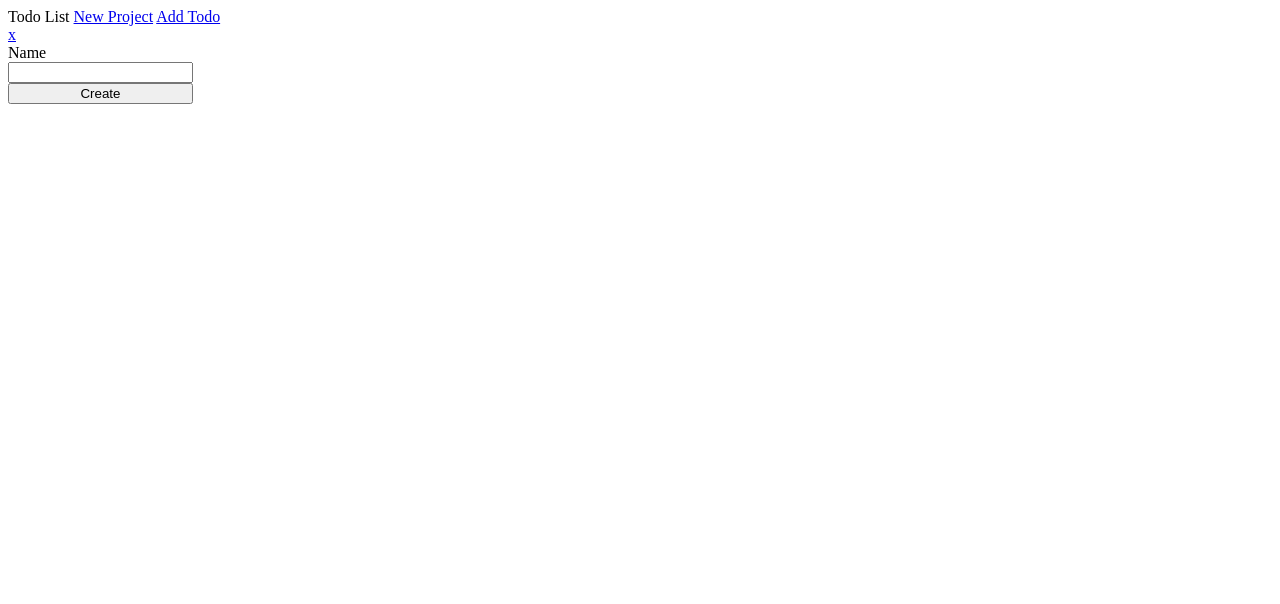
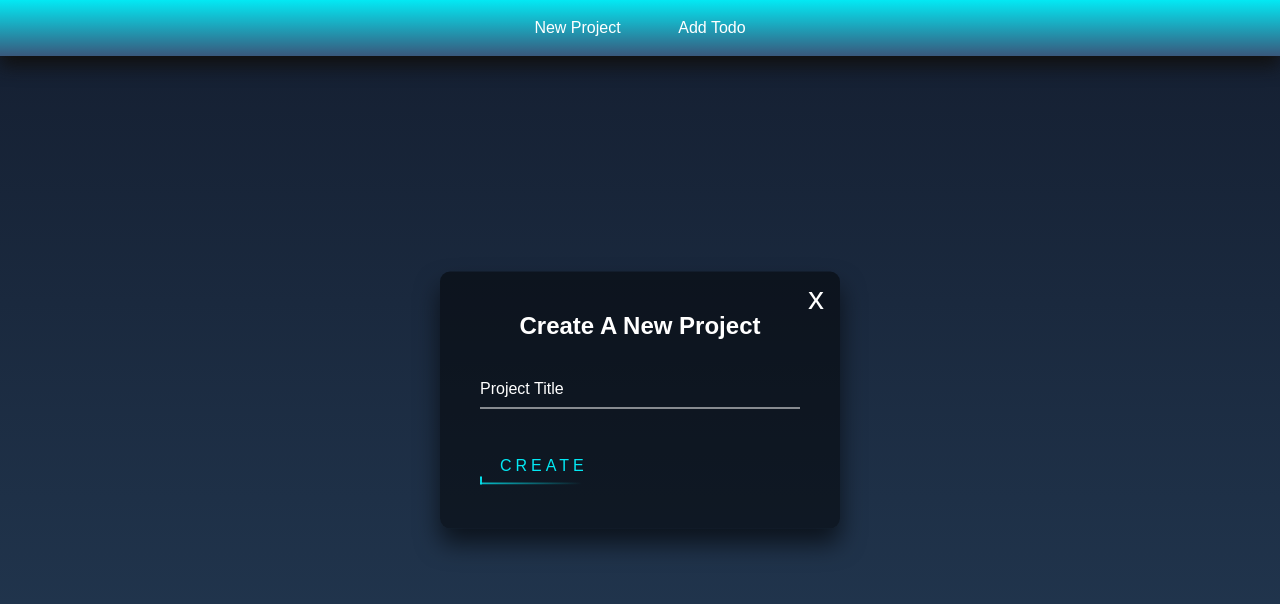
Before and after one commit to Miguelus373/Todo-List, a website built with webpack: page dist/index.html in a window 1280 px wide. Both pictures are taken after a click on the link "New Project". Built offline with nearby package versions, Linux system fonts and the light colour scheme.

Commit message:
Implement styles from branch-a

```diff
--- a/src/form-load.js
+++ b/src/form-load.js
@@ -1,26 +1,44 @@
 const formLoad = (form, container, projects) => {
   if (form === 'todo') {
     container.innerHTML = `
-      <form class="form">
-        <a href="#" class="close">x</a>
-        <label for="todo">Title</label>
-        <input type="text" name="todo" >
-        <label for="description">Description</label>
-        <input type="text" name="description" >
-        <label for="dueDate">Due Date</label>
+    <div class="login-box">
+    <h2>Add New Todo</h2>
+    <a href="#" class="close">x</a>
+    <form>
+      <div class="user-box">
+        <input type="text" name="todo" required="">
+        <label>Project Title</label>
+      </div>
+      <div class="user-box">
+        <input type="text" name="description" required="">
+        <label>Description</label>
+      </div>
+      <div class="user-box">
         <input type="date" name="dueDate" >
-        <label>Set Priority</label>
-        <select>
-        <option>High priority</option>
-        <option>Mid priority</option>
-        <option selected>Low priority</option>
+        <label>Due Date</label>
+      </div>
+      <div class="select">
+      <select name="slct">
+      <option selected disabled>Set the priorty </option>
+      <option value="1">High</option>
+      <option value="2">Medium</option>
+      <option value="3">Low</option>
+      </select>
+      </div>
+      <div class="select">
+        <select name="slct" id="projects">
+          <option selected disabled>Select a project</option>
         </select>
-        <label>Select a Project</label>
-        <select id="projects">
-        </select>
-        </form>
-      <button type="button" id="add">Add</button>
-    `;
+      </div>
+      <a href="#" id="add">
+        <span></span>
+        <span></span>
+        <span></span>
+        <span></span>
+        Add
+      </a>
+    </form>
+    </div>`;
 
     const select = document.getElementById('projects');
 
@@ -32,12 +50,23 @@ const formLoad = (form, container, projects) => {
     });
   } else if (form === 'project') {
     container.innerHTML = `
-    <form class="form">
-      <a href="#" class="close">x</a>
-      <label for="name">Name</label>
-      <input type="text" name="name" >
-      <button type="button" id="create">Create</button>
+    <div class="login-box">
+    <a href="#" class="close">x</a>
+    <h2>Create A New Project</h2>
+    <form>
+      <div class="user-box">
+        <input type="text" name="name" required="">
+        <label>Project Title</label>
+      </div>
+      <a href="#" id="create">
+        <span></span>
+        <span></span>
+        <span></span>
+        <span></span>
+        Create
+      </a>
     </form>
+    </div>
     `;
   }
 };
--- a/src/index.js
+++ b/src/index.js
@@ -8,11 +8,8 @@ const addTodo = document.getElementById('add-todo');
 const newProjet = document.getElementById('new-project');
 const formContainer = document.getElementById('form-container');
 
-const projectList = ['Global'];
-const todoList = [];
-
-setStorage('projectList', projectList);
-setStorage('todoList', todoList);
+const projectList = setStorage('projectList', ['Global']);
+const todoList = setStorage('todoList', []);
 
 addTodo.addEventListener('click', () => {
   form('todo', formContainer, useStorage('projectList'));
--- a/src/set-storage.js
+++ b/src/set-storage.js
@@ -3,7 +3,10 @@ import storage from './use-storage';
 const setStorage = (item, array) => {
   if (storage(item) === null) {
     storage(item, array);
+    return array;
   }
+
+  return storage(item);
 };
 
 export { setStorage as default };
--- a/src/styles.css
+++ b/src/styles.css
@@ -1,3 +1,33 @@
+html {
+  height: 100%;
+}
+body {
+  margin:0;
+  padding:0;
+  font-family: sans-serif;
+  background: linear-gradient(#141e30, #243b55);
+}
+
+nav {
+  box-sizing: border-box;
+  width: 100%;
+  background: linear-gradient(#03e9f4, #39587c);
+  padding: 0.6rem 1rem;
+  display: flex;
+  justify-content: center;
+  box-shadow: 0 10px 18px #111;
+  position: fixed;
+  top: 0;
+}
+
+.nav-item {
+  color: white;
+  text-decoration: none;
+  padding: 0.6rem 0.8rem;
+  margin: 0 1rem;
+  border-radius: 4px;
+}
+
 #form-container {
   display: none;
 }
@@ -11,3 +41,228 @@
   flex-direction: column;
   /* text-align: center; */
 }
+
+.login-box {
+  position: absolute;
+  top: 50%;
+  left: 50%;
+  width: 400px;
+  padding: 40px;
+  transform: translate(-50%, -50%);
+  background: rgba(0,0,0,.5);
+  box-sizing: border-box;
+  box-shadow: 0 15px 25px rgba(0,0,0,.6);
+  border-radius: 10px;
+}
+
+.login-box h2 {
+  margin: 0 0 30px;
+  padding: 0;
+  color: #fff;
+  text-align: center;
+}
+
+.login-box .user-box {
+  position: relative;
+}
+
+.login-box .close {
+  position: absolute;
+  top: 0.5rem;
+  right: 0.5rem;
+  color: white;
+  text-decoration: none;
+  font-size: 2rem;
+  padding: 0 0.5rem;
+}
+
+.login-box .user-box input {
+  width: 100%;
+  padding: 10px 0;
+  font-size: 16px;
+  color: #fff;
+  margin-bottom: 30px;
+  border: none;
+  border-bottom: 1px solid #fff;
+  outline: none;
+  background: transparent;
+}
+.login-box .user-box label {
+  position: absolute;
+  top:0;
+  left: 0;
+  padding: 10px 0;
+  font-size: 16px;
+  color: #fff;
+  pointer-events: none;
+  transition: .5s;
+}
+
+.login-box .user-box input:focus ~ label,
+.login-box .user-box input:valid ~ label {
+  top: -20px;
+  left: 0;
+  color: #03e9f4;
+  font-size: 12px;
+}
+
+.login-box form a {
+  position: relative;
+  display: inline-block;
+  padding: 10px 20px;
+  color: #03e9f4;
+  font-size: 16px;
+  text-decoration: none;
+  text-transform: uppercase;
+  overflow: hidden;
+  transition: .5s;
+  margin-top: 0.5rem;
+  letter-spacing: 4px;
+}
+
+.login-box a:hover {
+  background: #03e9f4;
+  color: #fff;
+  border-radius: 5px;
+  box-shadow: 0 0 5px #03e9f4,
+              0 0 25px #03e9f4,
+              0 0 50px #03e9f4,
+              0 0 100px #03e9f4;
+}
+
+.login-box a span {
+  position: absolute;
+  display: block;
+}
+
+.login-box a span:nth-child(1) {
+  top: 0;
+  left: -100%;
+  width: 100%;
+  height: 2px;
+  background: linear-gradient(90deg, transparent, #03e9f4);
+  animation: btn-anim1 1s linear infinite;
+}
+
+@keyframes btn-anim1 {
+  0% {
+    left: -100%;
+  }
+  50%,100% {
+    left: 100%;
+  }
+}
+
+.login-box a span:nth-child(2) {
+  top: -100%;
+  right: 0;
+  width: 2px;
+  height: 100%;
+  background: linear-gradient(180deg, transparent, #03e9f4);
+  animation: btn-anim2 1s linear infinite;
+  animation-delay: .25s
+}
+
+@keyframes btn-anim2 {
+  0% {
+    top: -100%;
+  }
+  50%,100% {
+    top: 100%;
+  }
+}
+
+.login-box a span:nth-child(3) {
+  bottom: 0;
+  right: -100%;
+  width: 100%;
+  height: 2px;
+  background: linear-gradient(270deg, transparent, #03e9f4);
+  animation: btn-anim3 1s linear infinite;
+  animation-delay: .5s
+}
+
+@keyframes btn-anim3 {
+  0% {
+    right: -100%;
+  }
+  50%,100% {
+    right: 100%;
+  }
+}
+
+.login-box a span:nth-child(4) {
+  bottom: -100%;
+  left: 0;
+  width: 2px;
+  height: 100%;
+  background: linear-gradient(360deg, transparent, #03e9f4);
+  animation: btn-anim4 1s linear infinite;
+  animation-delay: .75s
+}
+
+@keyframes btn-anim4 {
+  0% {
+    bottom: -100%;
+  }
+  50%,100% {
+    bottom: 100%;
+  }
+}
+
+/* Reset Select */
+select {
+  -webkit-appearance: none;
+  -moz-appearance: none;
+  -ms-appearance: none;
+  appearance: none;
+  outline: 0;
+  box-shadow: none;
+  border: 0 !important;
+  background: #2c3e50;
+  background-image: none;
+}
+/* Remove IE arrow */
+select::-ms-expand {
+  display: none;
+}
+/* Custom Select */
+.select {
+  position: relative;
+  display: flex;
+  width: 20em;
+  height: 3em;
+  line-height: 3;
+  background: #2c3e50;
+  overflow: hidden;
+  border-radius: .25em;
+  margin-bottom: 1.5rem;
+}
+select {
+  flex: 1;
+  padding: 0 .5em;
+  color: #fff;
+  cursor: pointer;
+}
+/* Arrow */
+.select::after {
+  content: '\25BC';
+  position: absolute;
+  top: 0;
+  right: 0;
+  padding: 0 1em;
+  background: #34495e;
+  cursor: pointer;
+  pointer-events: none;
+  -webkit-transition: .25s all ease;
+  -o-transition: .25s all ease;
+  transition: .25s all ease;
+}
+/* Transition */
+.select:hover::after {
+  color: #f39c12;
+}
+
+.nav-item:hover {
+  background-color: #243b55;
+}
```
Also changed, not shown: dist/index.html, dist/main.js.
